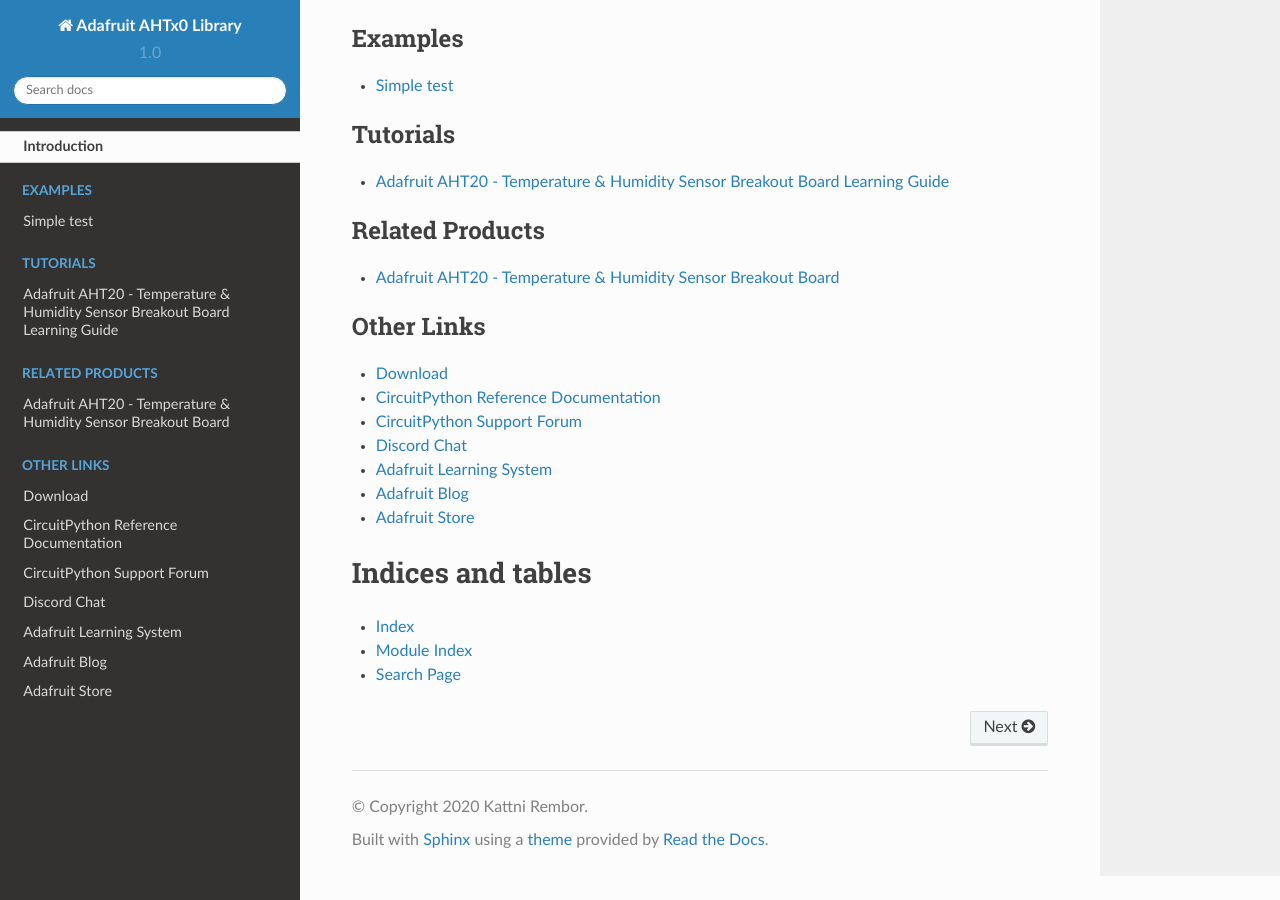
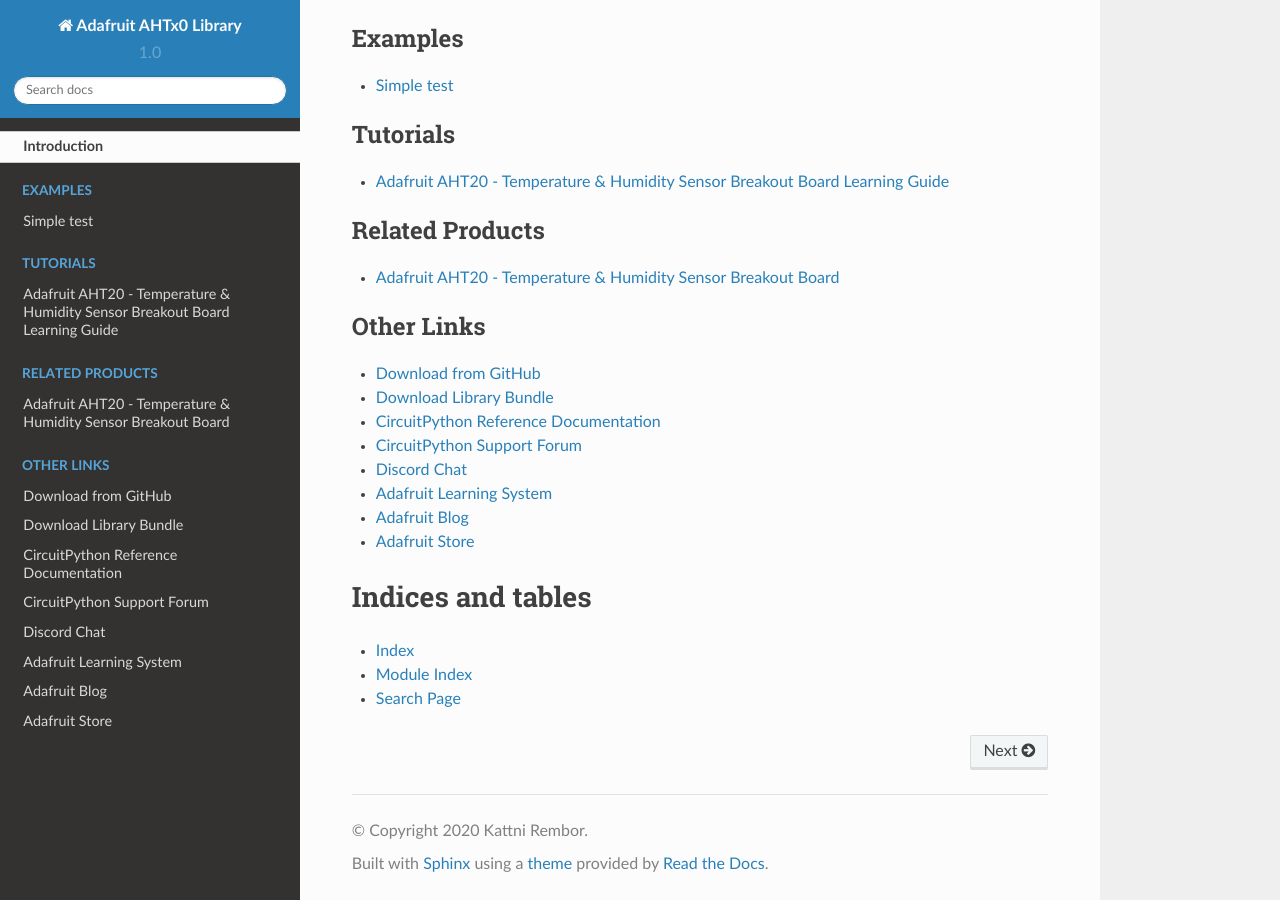
Before and after one commit to adafruit/Adafruit_CircuitPython_AHTx0, a Sphinx documentation site: the page built from docs/index.rst, in a window 1280 px wide and 900 px high, scrolled down 1622 px. Built offline with Sphinx 7.4.7 and the Read the Docs theme 2.0.0, drawn with Linux system fonts in a browser that asks for light colours.

Commit message:
Added cp.org link to index.rst

```diff
--- a/docs/index.rst
+++ b/docs/index.rst
@@ -33,7 +33,8 @@
 .. toctree::
     :caption: Other Links
 
-    Download <https://github.com/adafruit/Adafruit_CircuitPython_AHTx0/releases/latest>
+    Download from GitHub <https://github.com/adafruit/Adafruit_CircuitPython_AHTx0/releases/latest>
+    Download Library Bundle <https://circuitpython.org/libraries>
     CircuitPython Reference Documentation <https://docs.circuitpython.org>
     CircuitPython Support Forum <https://forums.adafruit.com/viewforum.php?f=60>
     Discord Chat <https://adafru.it/discord>
```
